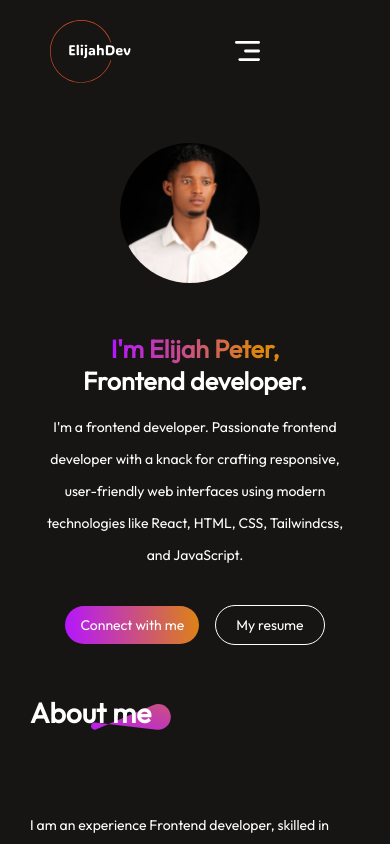
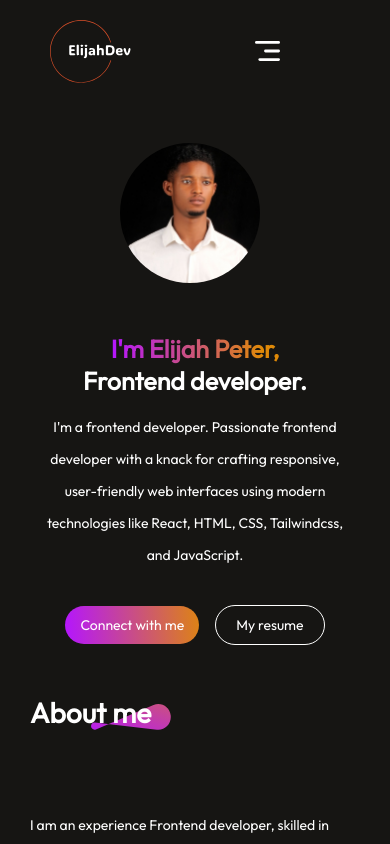
Before and after one commit to elijah571/My_portfolio, a React (Vite) app: page / in a window 390 px wide. Shown: the top 844 px of the page. Built offline with nearby package versions, Linux system fonts and the light colour scheme.

Commit message:
navbar adjusted

```diff
--- a/src/Components/Navbar/Navbar.css
+++ b/src/Components/Navbar/Navbar.css
@@ -53,7 +53,7 @@
     .nav-mob-open{
         display: block;
         position: fixed;
-        right: 130px;
+        right: 110px;
         width:25px;
     }
     .nav-mob-close{
@@ -74,7 +74,7 @@
         height: 100%;
         z-index: 2;
         transition: right 0.5s;
-        right: -380px;
+        right: -400px;
     }
     .nav-menu li{
         font-size: 15px;
```
